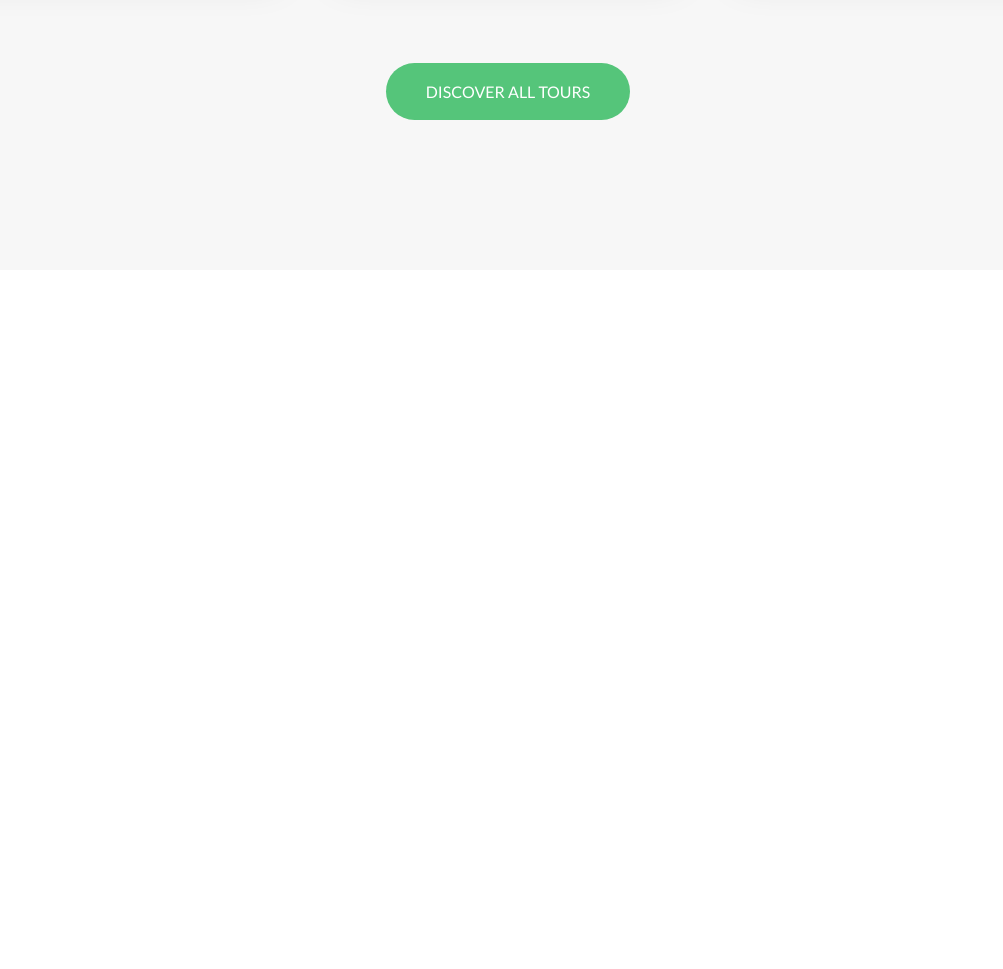
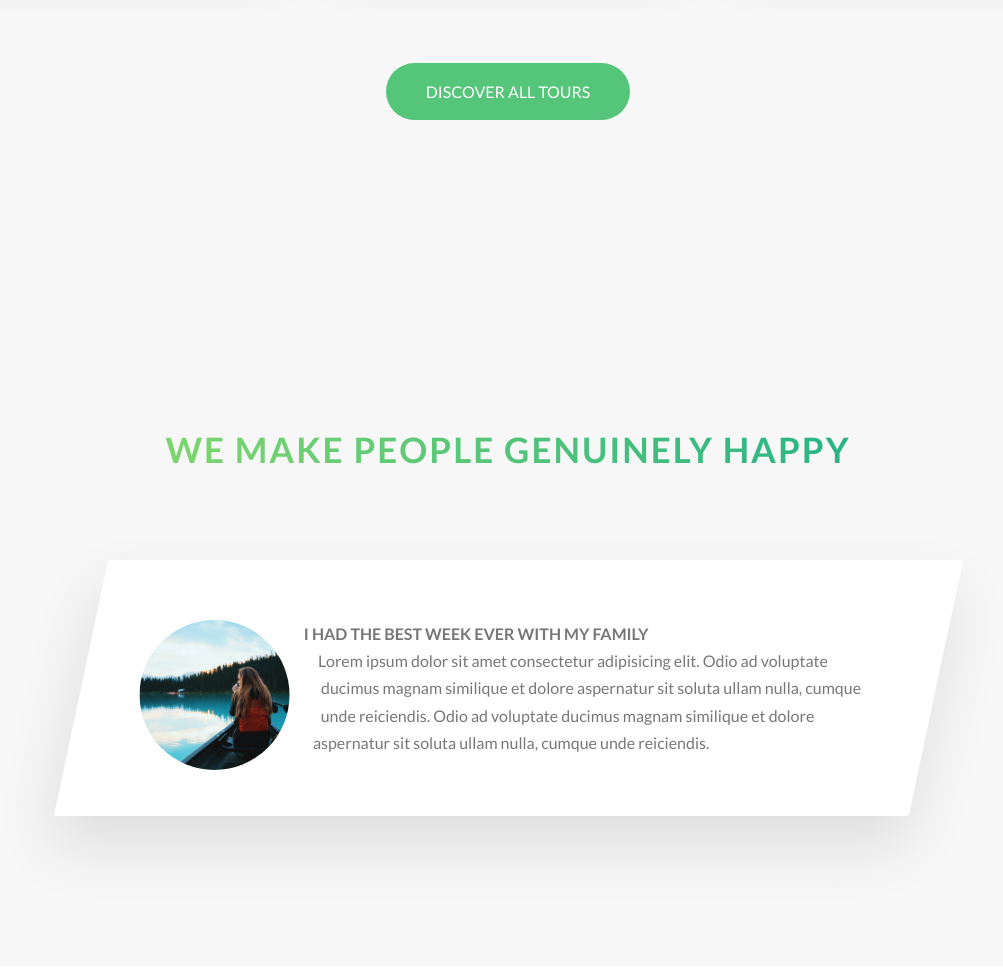
Before and after one commit to OriChaiMatan/Natours, a website: page index.html in a window 1280 px wide. Shown: the part 3037-4006 px from the top of the page, without its empty margins (132-1135 px from the left). Before the commit the page ends 3337 px from the top, so only its background shows below. Drawn offline with Linux system fonts and the light colour scheme.

Commit message:
Building the Stories Section - Part 1 (Story settings)

```diff
--- a/index.html
+++ b/index.html
@@ -210,6 +210,28 @@
             </div>
 
         </section>
+
+        <section class="section-stories">
+            <div class="u-center-text u-margin-bottom-big">
+                <h2 class="heading-secondary">
+                    We make people genuinely happy
+                </h2>
+            </div>
+
+            <div class="row">
+                <div class="story">
+                    <figure class="story__shape">
+                        <img src="img/nat-8.jpg" alt="person on tour" class="story__img">
+                    </figure>
+                    <div class="story__text">
+                        <h3 class="heading-tertiary .u-margin-bottom-small">I had the best week ever with my family</h3>
+                        <p>
+                            Lorem ipsum dolor sit amet consectetur adipisicing elit. Odio ad voluptate ducimus magnam similique et dolore aspernatur sit soluta ullam nulla, cumque unde reiciendis.  Odio ad voluptate ducimus magnam similique et dolore aspernatur sit soluta ullam nulla, cumque unde reiciendis.
+                        </p>
+                    </div>
+                </div>
+            </div>
+        </section>
     </main>
 
     <!--
--- /dev/null
+++ b/sass/components/_story.scss
@@ -0,0 +1,36 @@
+.story {
+    width: 75%;
+    margin: 0 auto;
+    box-shadow: 0 3rem 6rem rgba($color-black, .1);
+    background-color: $color-white;
+    border-radius: 3px;
+    padding: 6rem;
+    padding-left: 9rem;
+    font-size: $default-font-size;
+    transform: skewX(-12deg);
+
+    & > * {
+        transform: skewX(12deg);
+    }
+
+    &__shape{
+        width: 15rem;
+        height: 15rem;
+        float: left;
+        -webkit-shape-outside: circle(50% at 50% 50%);
+        shape-outside: circle(50% at 50% 50%);
+
+        -webkit-clip-path: circle(50% at 50% 50%);;
+        clip-path: circle(50% at 50% 50%);
+        transform: translateX(-3rem) skewX(12deg);
+    }
+
+    &__img{
+        height: 100%;
+    }
+
+    &__text{
+        transform: skewX(12deg);
+    }
+
+}
--- a/sass/main.scss
+++ b/sass/main.scss
@@ -11,6 +11,8 @@
 @import "components/composition";
 @import "components/feature-box";
 @import "components/card";
+@import "components/story";
+
 
 @import "layout/header";
 @import "layout/grid";
--- a/sass/pages/_home.scss
+++ b/sass/pages/_home.scss
@@ -25,3 +25,9 @@
     padding: 25rem 0 15rem 0;
     margin-top: -11rem;
 }
+
+.section-stories{
+    padding: 15rem 0;
+    background-color: $color-grey-light-1;
+
+}
```
Also changed, not shown: css/style.css, 1 other file.
